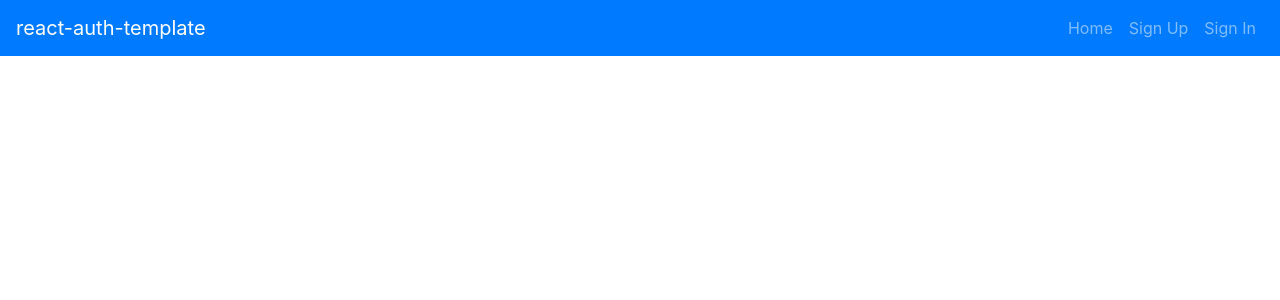
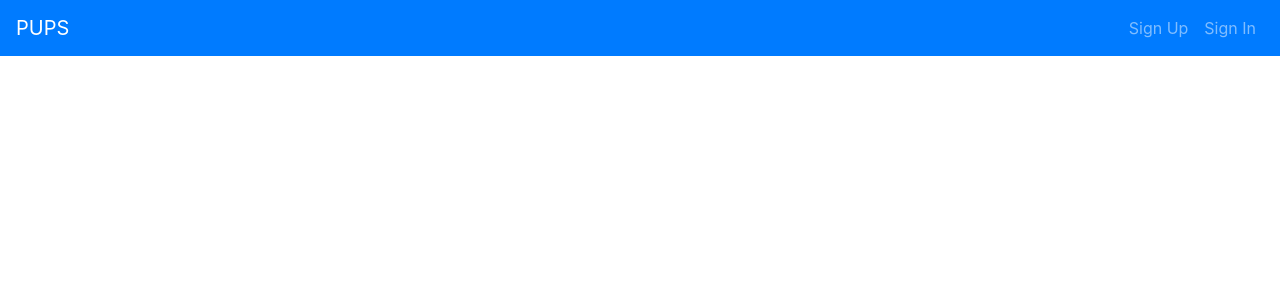
Before and after one commit to sookim914/pups-frontend, a React app: page / in a window 1280 px wide. Shown: the top 300 px of the page. Built offline with nearby package versions, Linux system fonts and the light colour scheme.

Commit message:
Delete home
- Delete home because it is not needed

```diff
--- a/src/components/Header/Header.js
+++ b/src/components/Header/Header.js
@@ -4,6 +4,8 @@ import Navbar from 'react-bootstrap/Navbar'
 
 const authenticatedOptions = (
   <Fragment>
+    <Nav.Link href="#get-photos">Puppies</Nav.Link>
+    <Nav.Link href="#liked-photos">Liked Photos</Nav.Link>
     <Nav.Link href="#change-password">Change Password</Nav.Link>
     <Nav.Link href="#sign-out">Sign Out</Nav.Link>
   </Fragment>
@@ -15,23 +17,22 @@ const unauthenticatedOptions = (
     <Nav.Link href="#sign-in">Sign In</Nav.Link>
   </Fragment>
 )
-
-const alwaysOptions = (
-  <Fragment>
-    <Nav.Link to="/">Home</Nav.Link>
-  </Fragment>
-)
+//
+// const alwaysOptions = (
+//   <Fragment>
+//     <Nav.Link to="/">Home</Nav.Link>
+//   </Fragment>
+// )
 
 const Header = ({ user }) => (
   <Navbar bg="primary" variant="dark" expand="md">
     <Navbar.Brand href="#">
-      react-auth-template
+      PUPS
     </Navbar.Brand>
     <Navbar.Toggle aria-controls="basic-navbar-nav" />
     <Navbar.Collapse id="basic-navbar-nav">
       <Nav className="ml-auto">
-        { user && <span className="navbar-text mr-2">Welcome, {user.email}</span>}
-        { alwaysOptions }
+        { user && <span className="navbar-text mr-2">Wuff, {user.email}</span>}
         { user ? authenticatedOptions : unauthenticatedOptions }
       </Nav>
     </Navbar.Collapse>
```
